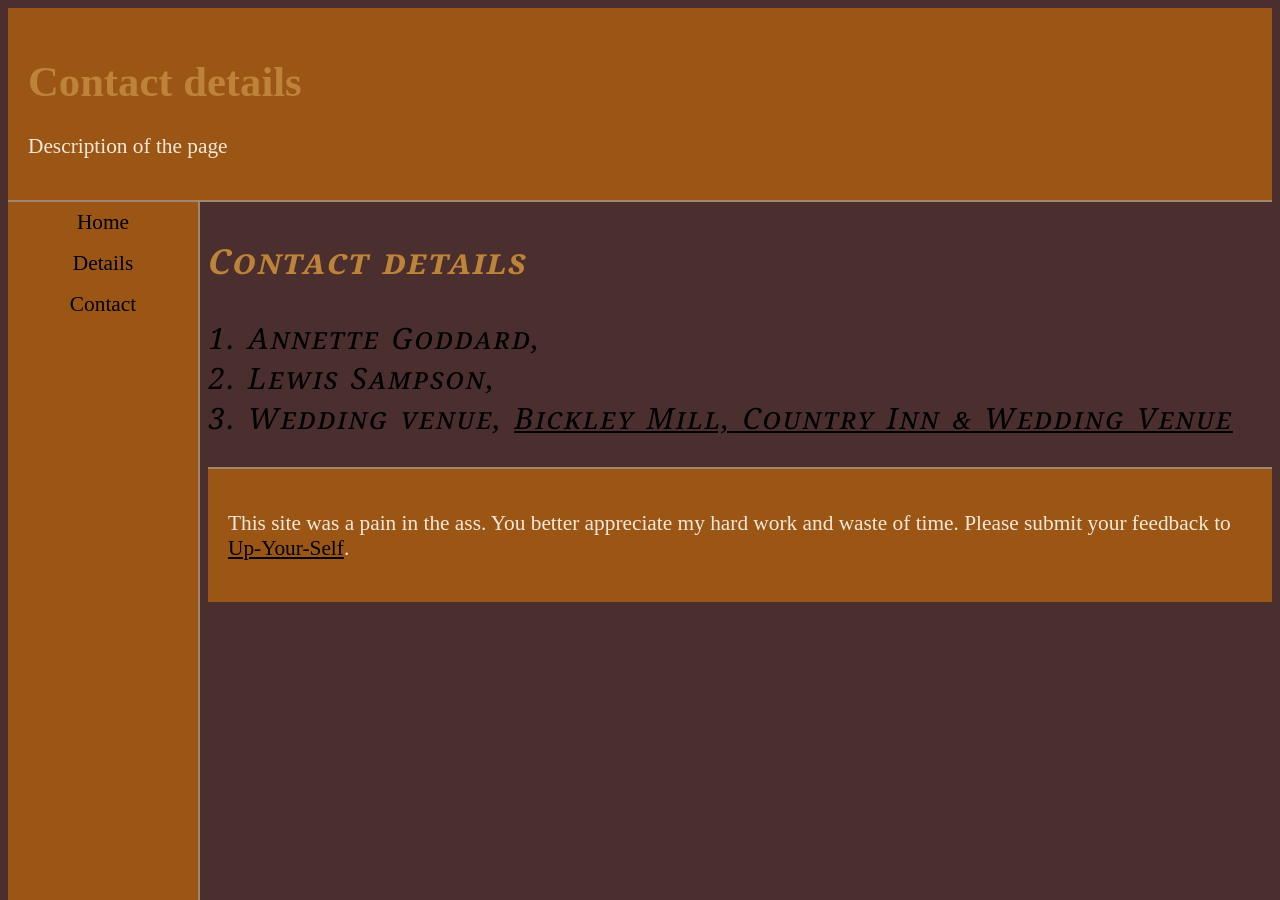
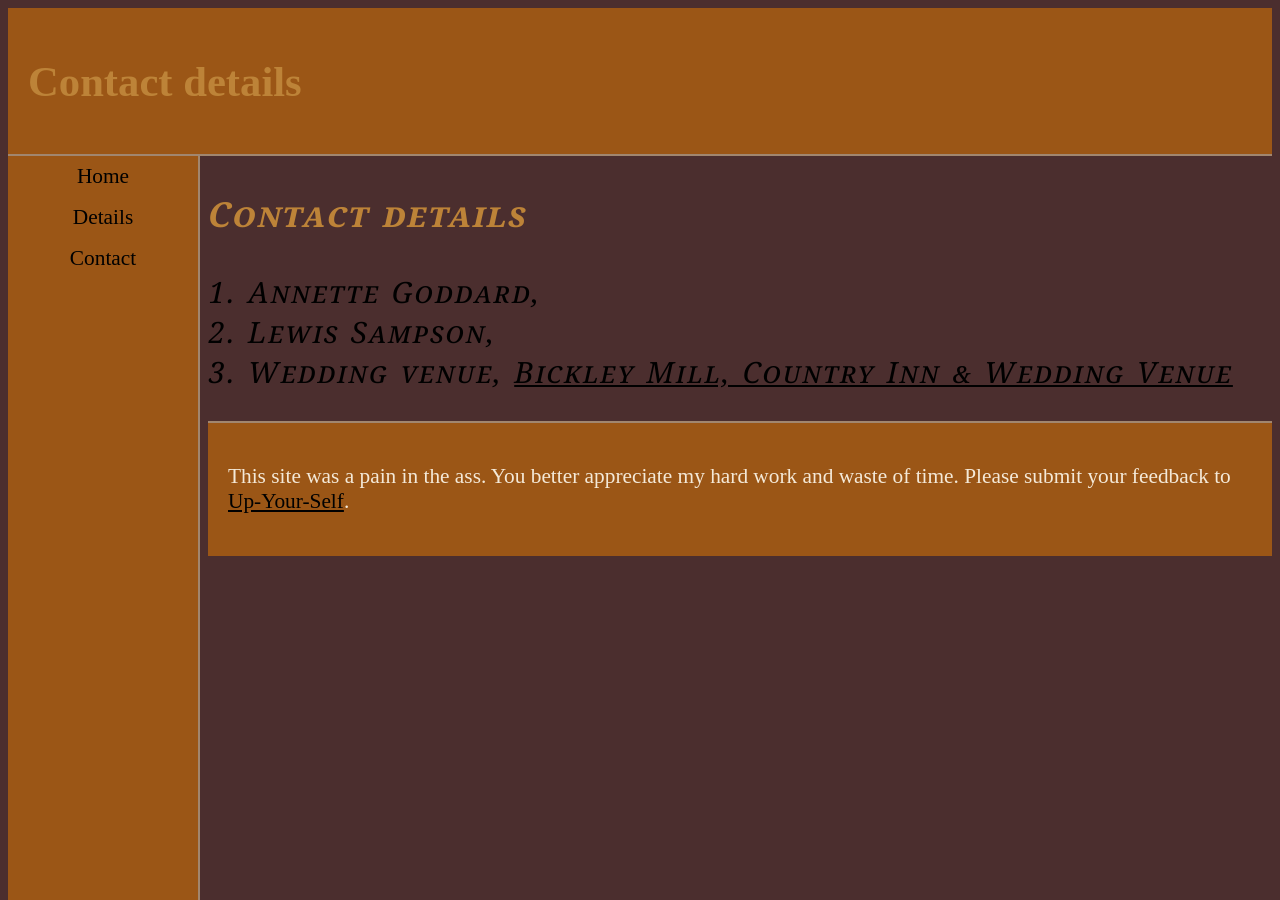
Before and after one commit to LewisSDAFNI/ALWedding2026, a Jekyll site: the page built from docs/pages/contact.md, in a window 1280 px wide. Built offline with Jekyll 4.4.1, drawn with Linux system fonts in a browser that asks for light colours.

Commit message:
no descriptions

```diff
--- a/docs/pages/contact.md
+++ b/docs/pages/contact.md
@@ -3,7 +3,6 @@ layout: wedding
 title: Contact details page
 header: Contact details
 permalink: /contact/
-description: Description of the page
 ---
 
 ### Contact details
```
Also changed, not shown: docs/pages/details.md (+0 -1 lines).
